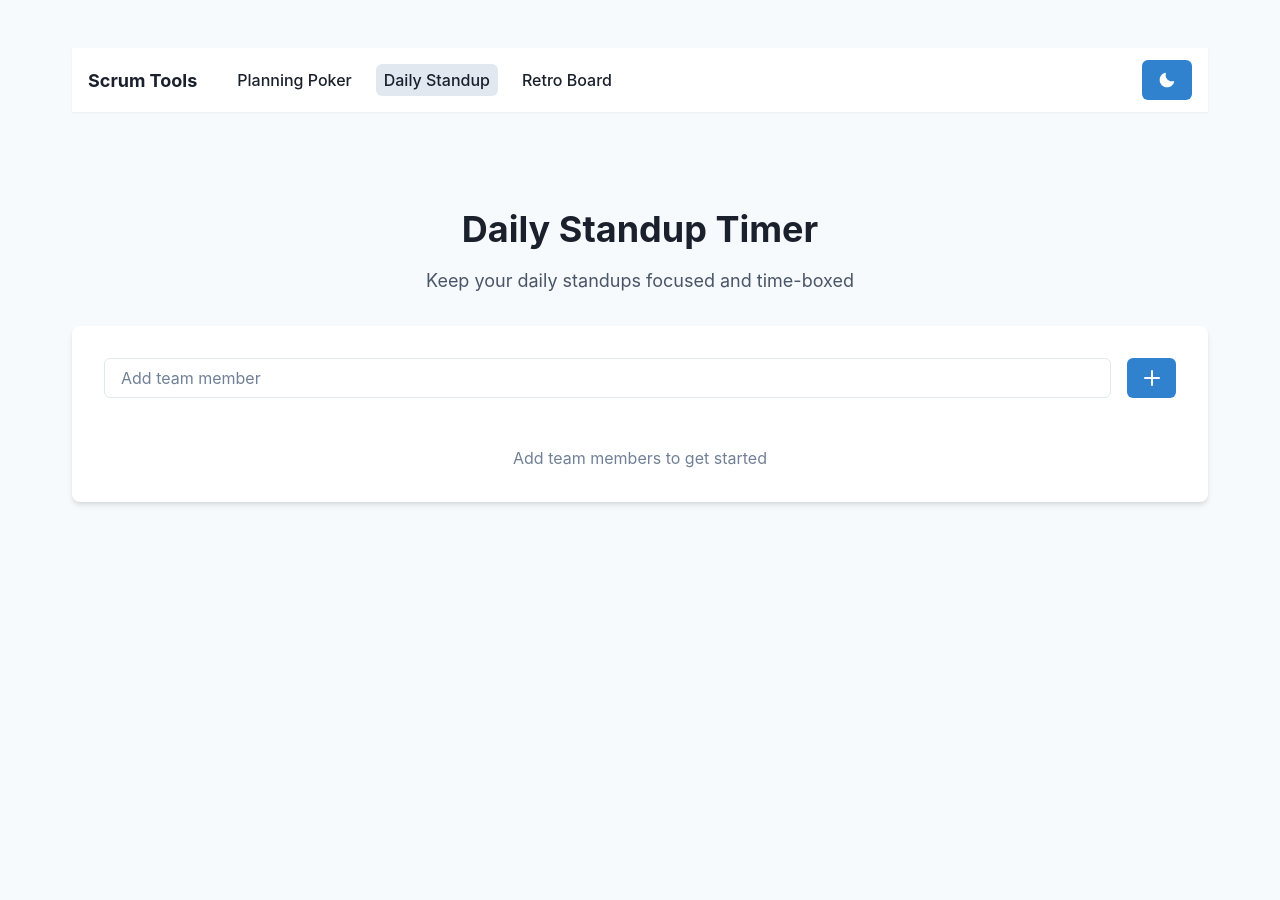
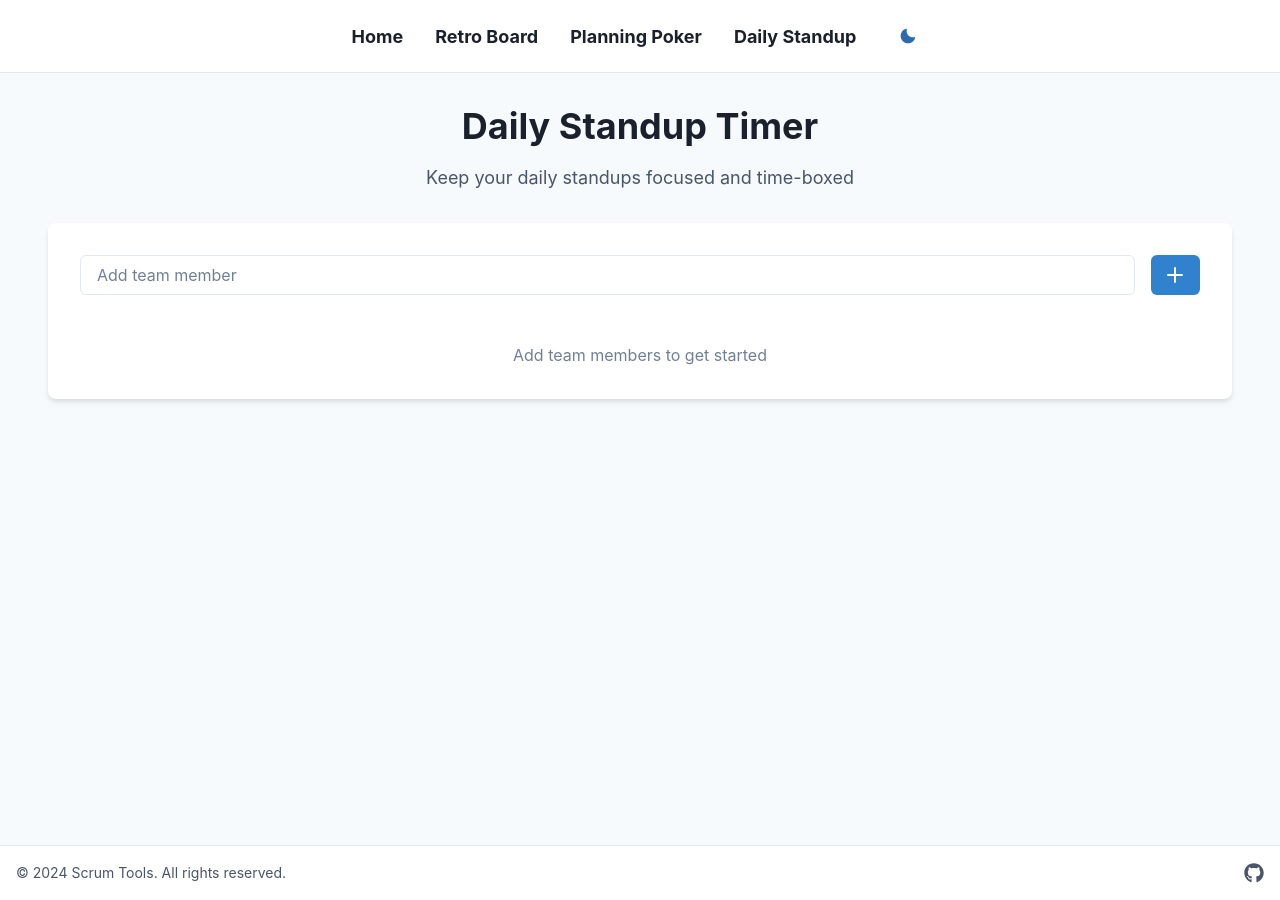
Before and after one commit to RALIST/scrum-tools, a React (Vite) app: page /daily-standup in a window 1280 px wide. Built offline with nearby package versions, Linux system fonts and the light colour scheme.

Commit message:
fix layout

```diff
--- a/src/App.css
+++ b/src/App.css
@@ -6,7 +6,7 @@
 
 .app {
   min-height: 100vh;
-  min-width: 100vw;
+  width: 100%;
   display: flex;
   flex-direction: column;
 }
--- a/src/App.tsx
+++ b/src/App.tsx
@@ -1,36 +1,43 @@
 import { FC } from 'react'
+import { Box } from '@chakra-ui/react'
 import { BrowserRouter as Router, Routes, Route } from 'react-router-dom'
-import { ChakraProvider } from '@chakra-ui/react'
 import { HelmetProvider } from 'react-helmet-async'
-import theme from './theme'
-import Navbar from './components/Navbar'
 import Home from './pages/Home'
+import RetroBoard from './pages/RetroBoard'
+import RetroLanding from './pages/RetroLanding'
 import PlanningPoker from './pages/PlanningPoker'
 import PlanningPokerRoom from './pages/PlanningPokerRoom'
 import DailyStandup from './pages/DailyStandup'
-import RetroLanding from './pages/RetroLanding'
-import RetroBoard from './pages/RetroBoard'
-import './App.css'
+import Navbar from './components/Navbar'
+import Footer from './components/Footer'
+import PageContainer from './components/PageContainer'
 
 const App: FC = () => {
     return (
         <HelmetProvider>
-            <ChakraProvider theme={theme}>
-                <div className='app'>
-                    <Router>
-                        <Navbar />
+            <Router>
+                <Box
+                    width="100%"
+                    maxW="100vw"
+                    overflowX="hidden"
+                    minH="100vh"
+                    display="flex"
+                    flexDirection="column"
+                >
+                    <Navbar />
+                    <PageContainer>
                         <Routes>
                             <Route path="/" element={<Home />} />
+                            <Route path="/retro" element={<RetroLanding />} />
+                            <Route path="/retro/:boardId" element={<RetroBoard />} />
                             <Route path="/planning-poker" element={<PlanningPoker />} />
                             <Route path="/planning-poker/:roomId" element={<PlanningPokerRoom />} />
                             <Route path="/daily-standup" element={<DailyStandup />} />
-                            <Route path="/retro" element={<RetroLanding />} />
-                            <Route path="/retro/:boardId" element={<RetroBoard />} />
                         </Routes>
-                    </Router>
-                </div>
-
-            </ChakraProvider>
+                    </PageContainer>
+                    <Footer />
+                </Box>
+            </Router>
         </HelmetProvider>
     )
 }
--- /dev/null
+++ b/src/components/Footer.tsx
@@ -0,0 +1,45 @@
+import { FC } from 'react'
+import {
+    Box,
+    Container,
+    Text,
+    Link,
+    HStack,
+    useColorMode,
+    Icon
+} from '@chakra-ui/react'
+import { FaGithub } from 'react-icons/fa'
+
+const Footer: FC = () => {
+    const { colorMode } = useColorMode()
+
+    return (
+        <Box
+            as="footer"
+            py={4}
+            borderTop="1px"
+            borderColor={colorMode === 'light' ? 'gray.200' : 'gray.700'}
+            bg={colorMode === 'light' ? 'white' : 'gray.800'}
+        >
+            <Container maxW="container.xl">
+                <HStack justify="space-between" align="center">
+                    <Text fontSize="sm" color={colorMode === 'light' ? 'gray.600' : 'gray.400'}>
+                        © {new Date().getFullYear()} Scrum Tools. All rights reserved.
+                    </Text>
+                    <Link
+                        href="https://github.com/yourusername/scrum-tools"
+                        isExternal
+                        display="flex"
+                        alignItems="center"
+                        color={colorMode === 'light' ? 'gray.600' : 'gray.400'}
+                        _hover={{ color: 'blue.500' }}
+                    >
+                        <Icon as={FaGithub} boxSize={5} />
+                    </Link>
+                </HStack>
+            </Container>
+        </Box>
+    )
+}
+
+export default Footer
--- a/src/components/Navbar.tsx
+++ b/src/components/Navbar.tsx
@@ -1,112 +1,80 @@
 import { FC } from 'react'
-import { Link as RouterLink, useLocation } from 'react-router-dom'
 import {
     Box,
-    Flex,
+    Container,
     HStack,
     Link,
+    useColorMode,
     IconButton,
-    useDisclosure,
-    useColorModeValue,
-    Stack,
-    useColorMode,
-    Button
+    Tooltip
 } from '@chakra-ui/react'
-import { HamburgerIcon, CloseIcon, MoonIcon, SunIcon } from '@chakra-ui/icons'
-import PageContainer from './PageContainer'
-
-interface NavLinkProps {
-    to: string
-    children: React.ReactNode
-    isActive: boolean
-}
-
-const NavLink: FC<NavLinkProps> = ({ to, children, isActive }) => (
-    <Link
-        as={RouterLink}
-        px={2}
-        py={1}
-        rounded={'md'}
-        _hover={{
-            textDecoration: 'none',
-            bg: useColorModeValue('gray.200', 'gray.700'),
-        }}
-        bg={isActive ? useColorModeValue('gray.200', 'gray.700') : 'transparent'}
-        to={to}>
-        {children}
-    </Link>
-)
+import { Link as RouterLink } from 'react-router-dom'
+import { MoonIcon, SunIcon } from '@chakra-ui/icons'
 
 const Navbar: FC = () => {
-    const { isOpen, onOpen, onClose } = useDisclosure()
     const { colorMode, toggleColorMode } = useColorMode()
-    const location = useLocation()
-
-    const Links = [
-        { name: 'Planning Poker', to: '/planning-poker' },
-        { name: 'Daily Standup', to: '/daily-standup' },
-        { name: 'Retro Board', to: '/retro' }
-    ]
 
     return (
-        <PageContainer>
-            <Box bg={useColorModeValue('white', 'gray.800')} px={4} shadow="sm">
-                <Flex h={16} alignItems={'center'} justifyContent={'space-between'}>
-                    <IconButton
-                        size={'md'}
-                        icon={isOpen ? <CloseIcon /> : <HamburgerIcon />}
-                        aria-label={'Open Menu'}
-                        display={{ md: 'none' }}
-                        onClick={isOpen ? onClose : onOpen}
-                    />
-                    <HStack spacing={8} alignItems={'center'}>
+        <Box
+            as="nav"
+            py={4}
+            borderBottom="1px"
+            borderColor={colorMode === 'light' ? 'gray.200' : 'gray.700'}
+            bg={colorMode === 'light' ? 'white' : 'gray.800'}
+            position="sticky"
+            top={0}
+            zIndex="sticky"
+        >
+            <Container maxW="container.xl">
+                <HStack spacing={8} justify="center">
                     <Link
                         as={RouterLink}
                         to="/"
+                        fontSize="lg"
                         fontWeight="bold"
+                        _hover={{ textDecoration: 'none', color: 'blue.500' }}
+                    >
+                        Home
+                    </Link>
+                    <Link
+                        as={RouterLink}
+                        to="/retro"
                         fontSize="lg"
-                            _hover={{ textDecoration: 'none' }}
+                        fontWeight="bold"
+                        _hover={{ textDecoration: 'none', color: 'blue.500' }}
                     >
-                            Scrum Tools
+                        Retro Board
                     </Link>
-                        <HStack
-                            as={'nav'}
-                            spacing={4}
-                            display={{ base: 'none', md: 'flex' }}>
-                            {Links.map((link) => (
-                                <NavLink
-                                    key={link.to}
-                                    to={link.to}
-                                    isActive={location.pathname.startsWith(link.to)}
+                    <Link
+                        as={RouterLink}
+                        to="/planning-poker"
+                        fontSize="lg"
+                        fontWeight="bold"
+                        _hover={{ textDecoration: 'none', color: 'blue.500' }}
                     >
-                                    {link.name}
-                                </NavLink>
-                            ))}
+                        Planning Poker
+                    </Link>
+                    <Link
+                        as={RouterLink}
+                        to="/daily-standup"
+                        fontSize="lg"
+                        fontWeight="bold"
+                        _hover={{ textDecoration: 'none', color: 'blue.500' }}
+                    >
+                        Daily Standup
+                    </Link>
+                    <Tooltip label={`Switch to ${colorMode === 'light' ? 'dark' : 'light'} mode`}>
+                        <IconButton
+                            aria-label={`Switch to ${colorMode === 'light' ? 'dark' : 'light'} mode`}
+                            icon={colorMode === 'light' ? <MoonIcon /> : <SunIcon />}
+                            onClick={toggleColorMode}
+                            variant="ghost"
+                            colorScheme="blue"
+                        />
+                    </Tooltip>
                 </HStack>
-                    </HStack>
-                    <Button onClick={toggleColorMode}>
-                        {colorMode === 'light' ? <MoonIcon /> : <SunIcon />}
-                    </Button>
-                </Flex>
-
-                {isOpen ? (
-                    <Box pb={4} display={{ md: 'none' }}>
-                        <Stack as={'nav'} spacing={4}>
-                            {Links.map((link) => (
-                                <NavLink
-                                    key={link.to}
-                                    to={link.to}
-                                    isActive={location.pathname.startsWith(link.to)}
-                                >
-                                    {link.name}
-                                </NavLink>
-                            ))}
-                        </Stack>
+            </Container>
         </Box>
-                ) : null}
-            </Box>
-        </PageContainer>
-
     )
 }
 
--- a/src/components/PageContainer.tsx
+++ b/src/components/PageContainer.tsx
@@ -8,11 +8,13 @@ interface PageContainerProps {
 const PageContainer: FC<PageContainerProps> = ({ children }) => {
     return (
         <Container
-            maxW="1200px"
-            w="full"
-            px={{ base: 4, md: 8 }}
-            py={{ base: 6, md: 12 }}
-            mx="auto"
+            maxW="container.xl"
+            flex="1"
+            minH="calc(100vh - 120px)"
+            display="flex"
+            flexDirection="column"
+            px={{ base: 4, md: 6 }}
+            py={4}
         >
             {children}
         </Container>
--- a/src/index.css
+++ b/src/index.css
@@ -25,10 +25,9 @@ a:hover {
 
 body {
   margin: 0;
-  display: flex;
-  place-items: center;
   min-width: 320px;
   min-height: 100vh;
+  width: 100%;
 }
 
 h1 {
--- a/src/pages/RetroLanding.tsx
+++ b/src/pages/RetroLanding.tsx
@@ -12,7 +12,6 @@ import {
     Input,
     Divider
 } from '@chakra-ui/react'
-import PageContainer from '../components/PageContainer'
 import PageHelmet from '../components/PageHelmet'
 import SeoText from '../components/SeoText'
 import { retroBoardSeoSections } from '../content/retroBoardSeo'
@@ -89,7 +88,7 @@ const RetroLanding: FC = () => {
     }
 
     return (
-        <PageContainer>
+        <>
             <PageHelmet
                 title="Retro Board - Team Retrospective Tool"
                 description="Free online retrospective board for agile teams. Collaborate with your team to identify what went well and what could be improved. Features include real-time voting, timer control, and card management."
@@ -97,7 +96,7 @@ const RetroLanding: FC = () => {
                 canonicalUrl={`${config.siteUrl}/retro`}
                 jsonLd={jsonLd}
             />
-            <Box bg={colorMode === 'light' ? 'gray.50' : 'gray.900'} minH="calc(100vh - 60px)">
+            <Box bg={colorMode === 'light' ? 'gray.50' : 'gray.900'} borderRadius="lg">
                 <VStack spacing={{ base: 6, md: 8 }} align="stretch">
                     <Box textAlign="center" mb={{ base: 6, md: 8 }}>
                         <Heading
@@ -164,7 +163,7 @@ const RetroLanding: FC = () => {
                     <SeoText sections={retroBoardSeoSections} />
                 </VStack>
             </Box>
-        </PageContainer>
+        </>
     )
 }
 
```
Also changed, not shown: src/components/retro/RetroColumn.tsx (+14 -13 lines), src/pages/RetroBoard.tsx (+21 -8 lines), 1 other file (tests, documents, lock files or other folders). Lines whose indentation alone changed are shown as unchanged.
